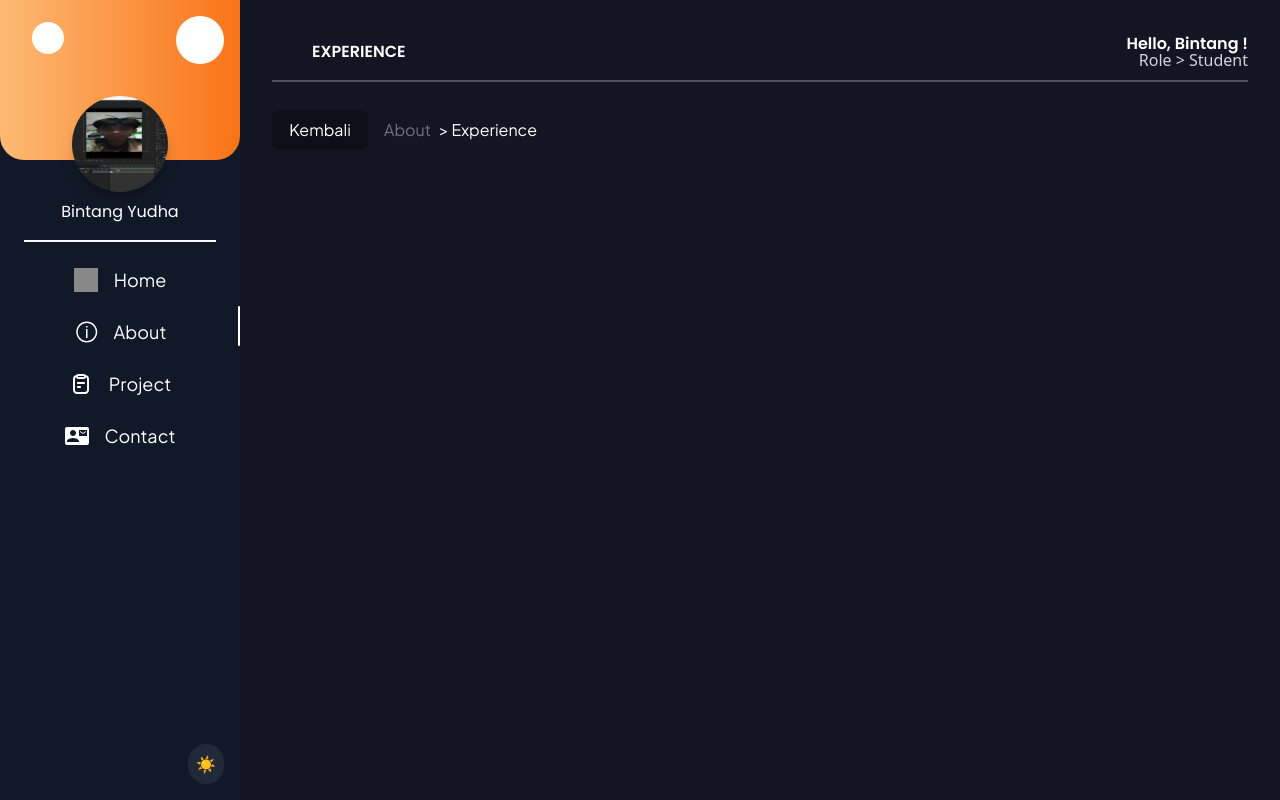
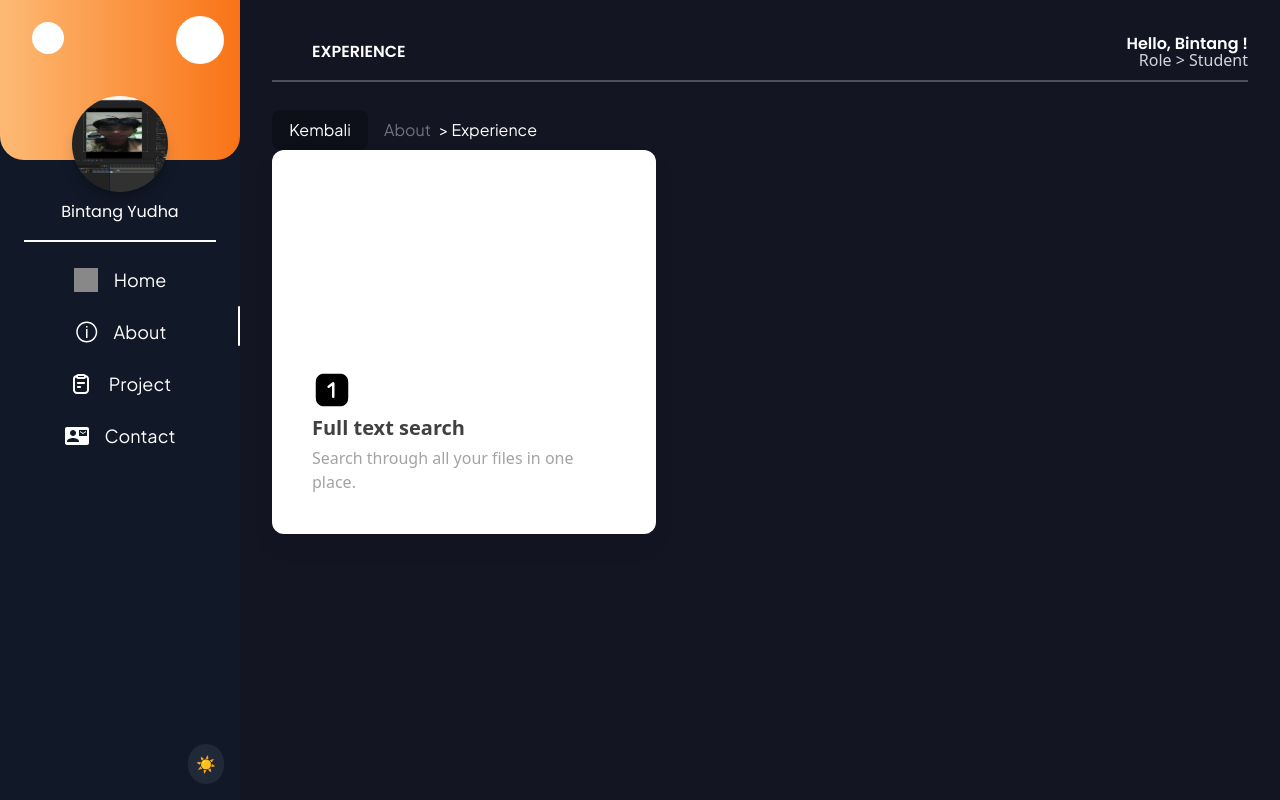
Before and after one commit to Bibintanggg/porto-V3, a React (Vite) app: page /about/experience in a window 1280 px wide. Built offline with nearby package versions, Linux system fonts and the light colour scheme; grey boxes are pictures that could not be loaded.

Commit message:
fixing style | about

```diff
--- a/src/Component/BentoGrid.jsx
+++ b/src/Component/Bento.jsx
@@ -5,18 +5,19 @@ import {
     GlobeIcon,
     InputIcon,
   } from "@radix-ui/react-icons";
+  import { BentoCard, BentoGrid } from "../components/magicui/bento-grid";
   import OneIcon from "../assets/Icon/one.svg"
-  import { BentoCard, BentoGrid } from "../components/magicui/bento-grid";
 
   const features = [
     {
-      Icon: {OneIcon},
+      Icon: () => <img src={OneIcon} className="w-10"/>,
       name: "Full text search",
       description: "Search through all your files in one place.",
       href: "/",
       cta: "Learn more",
       background: <img className="absolute -right-20 -top-20 opacity-60" />,
-      className: "lg:col-start-1 lg:col-end-2 lg:row-start-1 lg:row-end-3 w-96 h-96",
+      className:
+        "lg:col-start-1 lg:col-end-2 lg:row-start-1 lg:row-end-3 w-96 h-96",
     },
   ];
 
@@ -24,7 +25,7 @@ import {
     return (
       <BentoGrid className="lg:grid-rows-3">
         {features.map((feature) => (
-          <BentoCard key={feature.name} {...feature} Icon={feature.Icon} />
+          <BentoCard key={feature.name} {...feature} />
         ))}
       </BentoGrid>
     );
--- a/src/Pages/Experience.jsx
+++ b/src/Pages/Experience.jsx
@@ -2,8 +2,8 @@ import { useState} from "react";
 import Sidebar from "../Component/Sidebar";
 import { useDarkMode } from "../Component/DarkMode";
 import { useNavigate } from "react-router-dom";
-import { BentoGrid } from "../components/magicui/bento-grid";
-import { BentoDemo } from "../Component/BentoGrid";
+import { BentoCard, BentoGrid } from "../components/magicui/bento-grid";
+import { BentoDemo } from "../Component/Bento";
 
 
 function Experience() {
@@ -56,6 +56,10 @@ function Experience() {
                         </div>
                     </div>
 
+                    <div>
+                    <BentoDemo/>
+                    </div>
+
           </div>
         </div>
       </div>
```
